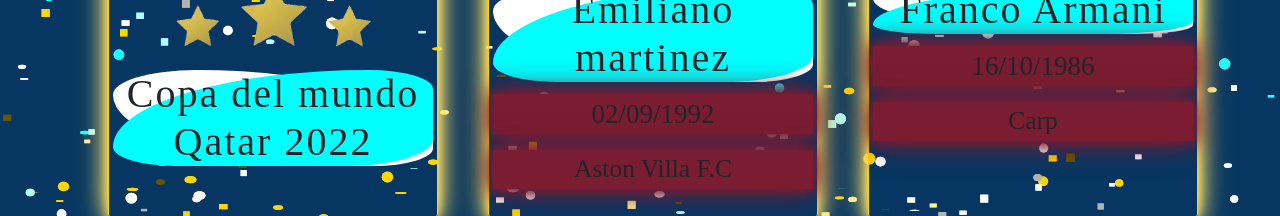
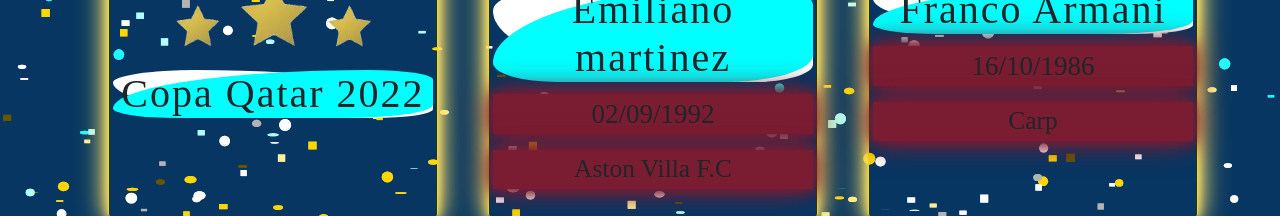
Before and after one commit to RamaAuditore/album, a React (Create React App) app: page / in a window 1280 px wide. Shown: the part 403-619 px from the top of the page. Built offline with nearby package versions, Linux system fonts and the light colour scheme; a web font is replaced by a local one.

Commit message:
se corrigieron detalles de la primer carta

```diff
--- a/src/componentes/Cards.js
+++ b/src/componentes/Cards.js
@@ -36,7 +36,7 @@
 
 
 const cards =[{id:0,
-              nombre:'Copa del mundo Qatar 2022',
+              nombre:'Copa Qatar 2022',
               estrellas:estre,
               image:trofeo},
     { id:1,
```
